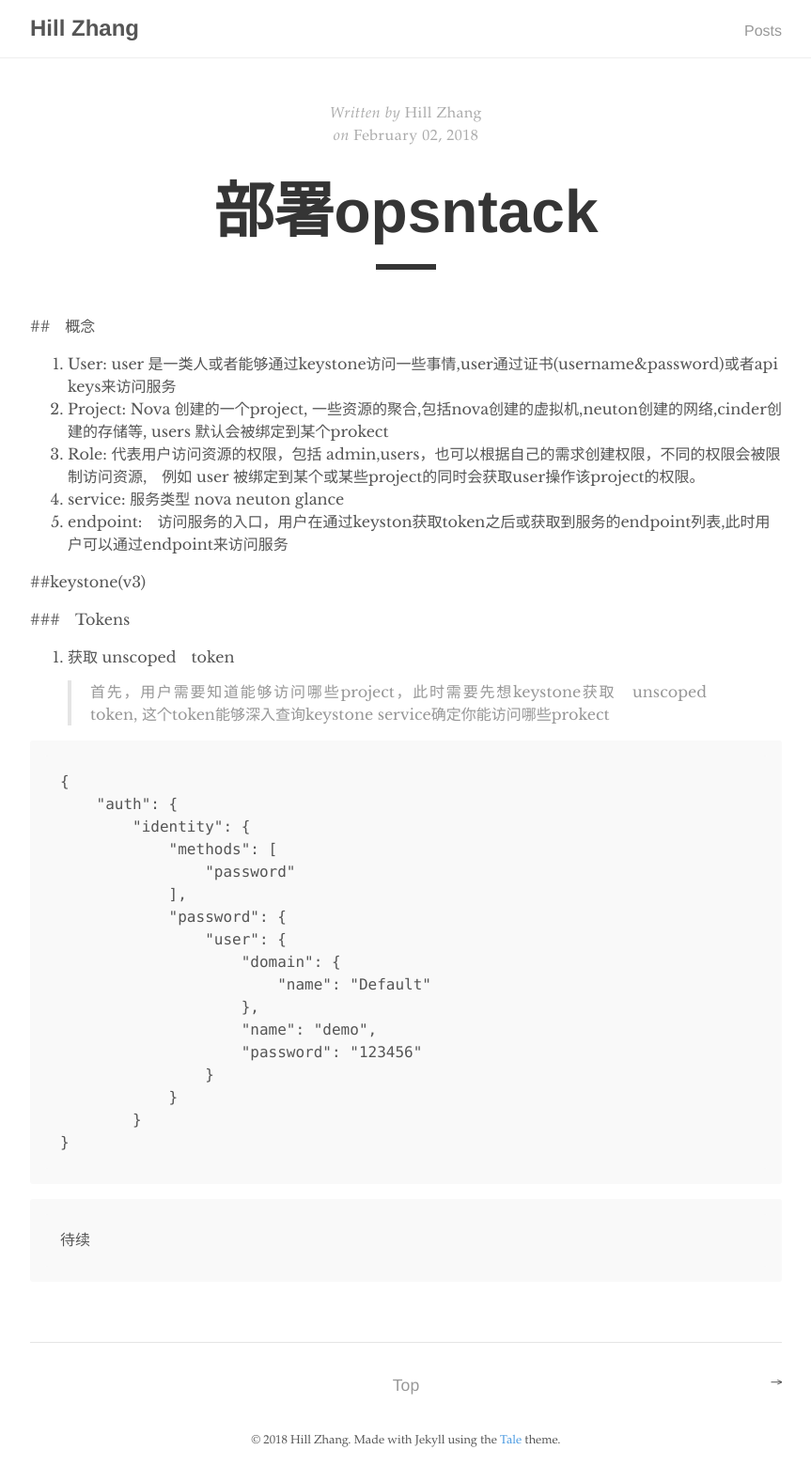
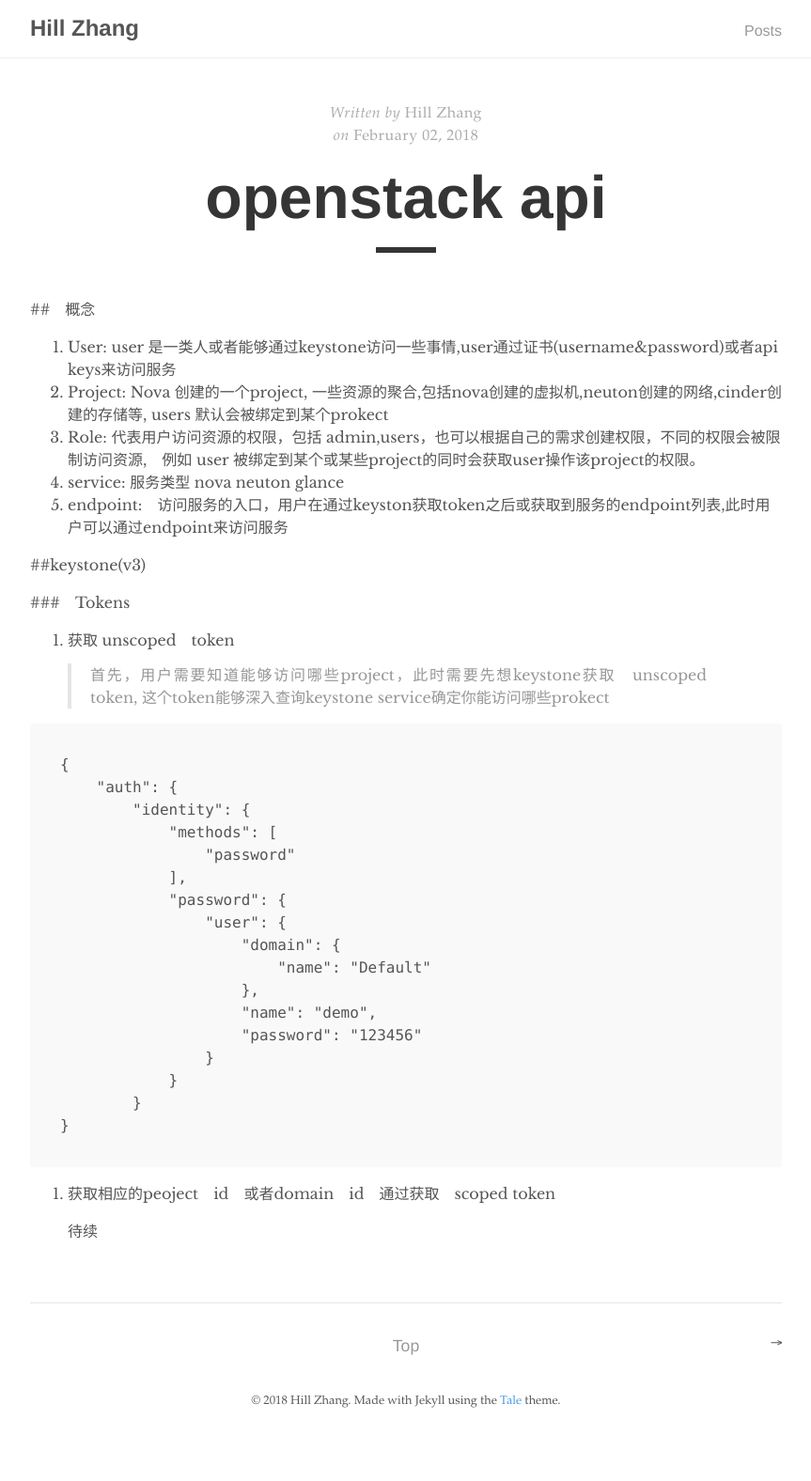
Before and after one commit to hillzhang/hillzhang.github.io, a Jekyll site: the page built from _posts/2018-02-02-openstack-api.md, in a window 1280 px wide. Shown: the whole page at 94% size, without its empty margins (208-1071 px from the left). Built offline with Jekyll 4.4.1, drawn with Linux system fonts in a browser that asks for light colours; after the commit the page ends 1534 px from its top, so only the background shows below that.

Commit message:
add openstack api blog

````diff
--- a/_posts/2018-02-02-openstack-api.md
+++ b/_posts/2018-02-02-openstack-api.md
@@ -1,6 +1,6 @@
 ---
 layout: post
-title:  "部署opsntack"
+title:  "openstack api"
 author: "Hill Zhang"
 ---
 ##　概念
@@ -37,4 +37,7 @@ author: "Hill Zhang"
 }
 ```
 
+2. 获取相应的peoject　id　或者domain　id　通过获取　scoped token
+
+
     待续
````
